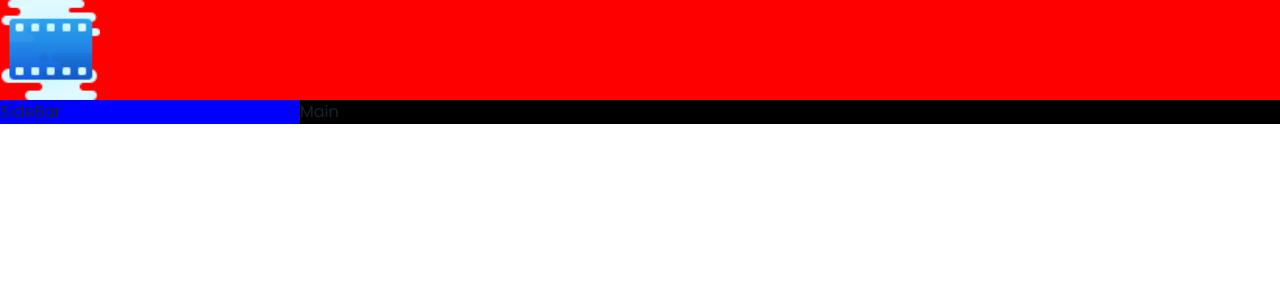
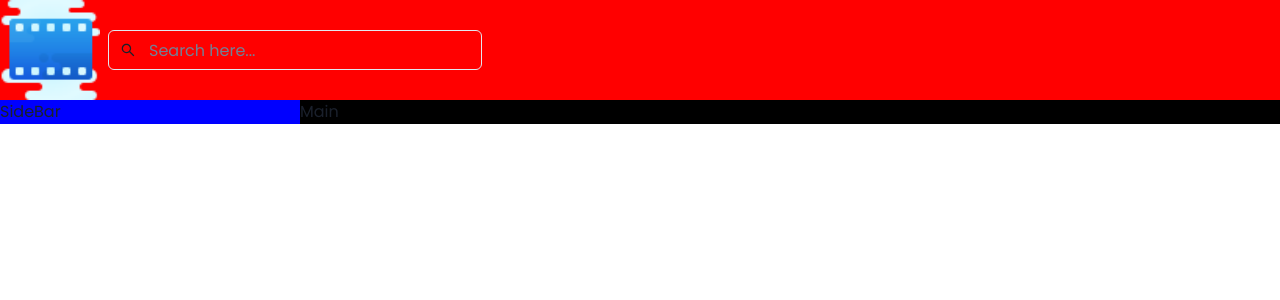
Before and after one commit to mathiaswakgari/movie-hub, a React (Vite) app: page / in a window 1280 px wide. Shown: the top 300 px of the page. Built offline with nearby package versions, Linux system fonts and the light colour scheme.

Commit message:
Build SearchBar.

```diff
--- a/package.json
+++ b/package.json
@@ -15,7 +15,8 @@
     "@emotion/styled": "^11.11.0",
     "framer-motion": "^10.15.1",
     "react": "^18.2.0",
-    "react-dom": "^18.2.0"
+    "react-dom": "^18.2.0",
+    "react-icons": "^4.10.1"
   },
   "devDependencies": {
     "@types/react": "^18.2.15",
--- a/src/components/NavBar.tsx
+++ b/src/components/NavBar.tsx
@@ -1,10 +1,12 @@
 import { HStack, Image } from "@chakra-ui/react";
 import logo from "../assets/logo.png";
+import SearchBar from "./SearchBar";
 
 const NavBar = () => {
   return (
     <HStack>
       <Image src={logo} boxSize={100} />
+      <SearchBar />
     </HStack>
   );
 };
--- /dev/null
+++ b/src/components/SearchBar.tsx
@@ -0,0 +1,22 @@
+import { Input, InputGroup, InputLeftElement } from "@chakra-ui/react";
+import { useRef } from "react";
+import { AiOutlineSearch } from "react-icons/ai";
+
+const SearchBar = () => {
+  const ref = useRef<HTMLInputElement>(null);
+  return (
+    <form
+      onSubmit={(e) => {
+        e.preventDefault();
+        if (ref.current) console.log(ref.current.value);
+      }}
+    >
+      <InputGroup>
+        <InputLeftElement children={<AiOutlineSearch />} />
+        <Input type="text" placeholder="Search here..." />
+      </InputGroup>
+    </form>
+  );
+};
+
+export default SearchBar;
```
Also changed, not shown: 1 other file (tests, documents, lock files or other folders).
